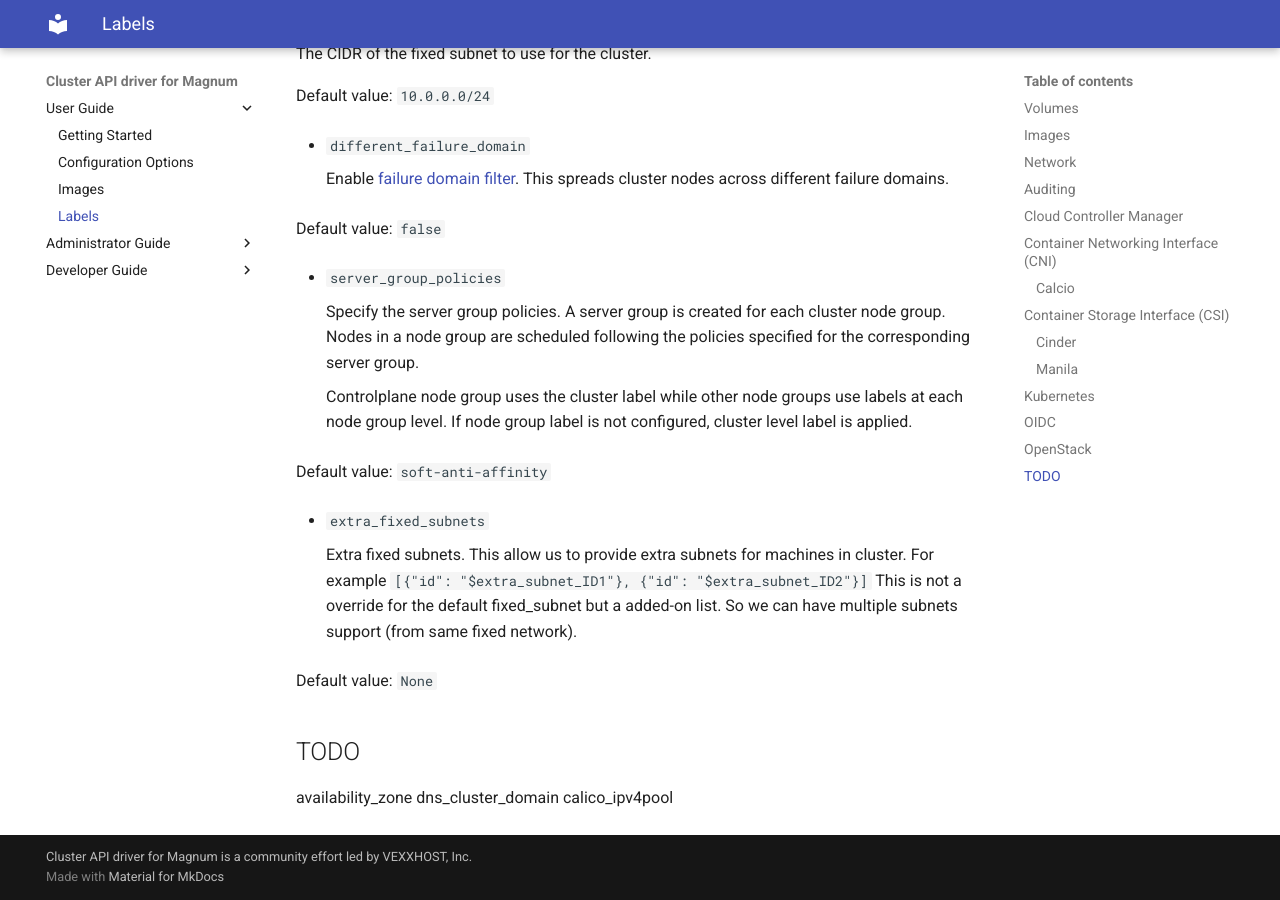
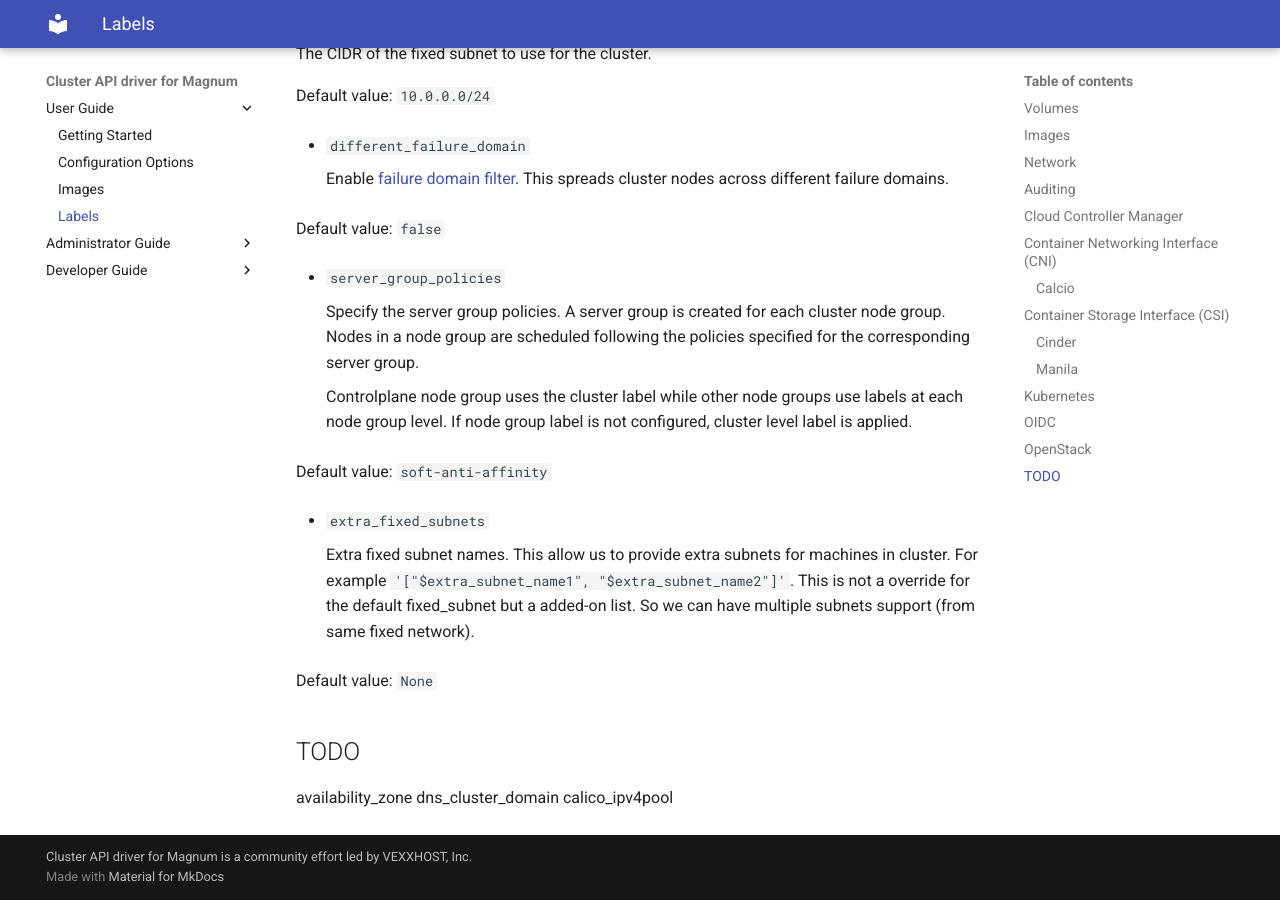
Before and after one commit to vexxhost/magnum-cluster-api, an MkDocs documentation site: the page built from docs/user/labels.md, in a window 1280 px wide and 900 px high, scrolled down 6280 px. Built offline with MkDocs 1.6.1 and Material for MkDocs 9.7.7, drawn with Linux system fonts in a browser that asks for light colours.

Commit message:
fix docs
Signed-off-by: ricolin <rlin@vexxhost.com>

```diff
--- a/docs/user/labels.md
+++ b/docs/user/labels.md
@@ -300,8 +300,8 @@ is often accomplished by deploying a driver on each node.
 
 * `extra_fixed_subnets`
 
-    Extra fixed subnets. This allow us to provide extra subnets for machines in cluster.
-    For example `[{"id": "$extra_subnet_ID1"}, {"id": "$extra_subnet_ID2"}]`
+    Extra fixed subnet names. This allow us to provide extra subnets for machines in cluster.
+    For example `'["$extra_subnet_name1", "$extra_subnet_name2"]'`.
     This is not a override for the default fixed_subnet but a added-on list.
     So we can have multiple subnets support (from same fixed network).
 
```
